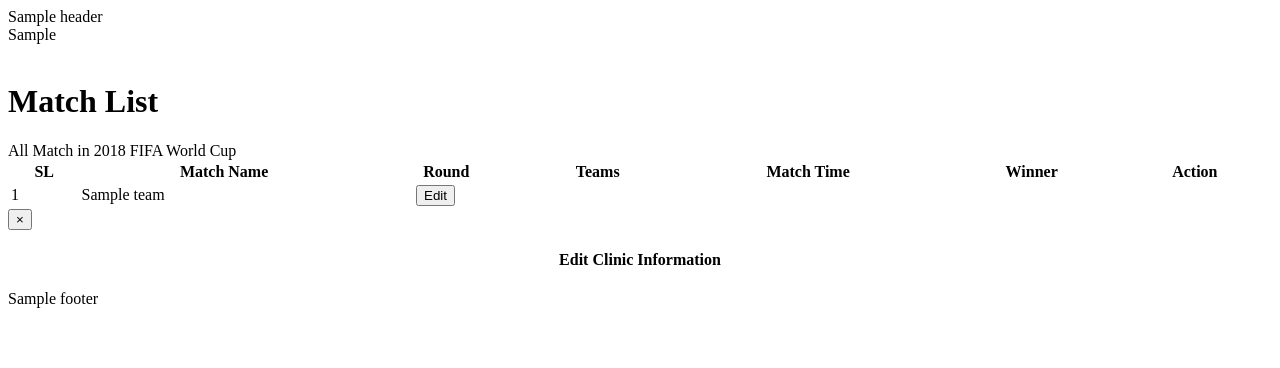
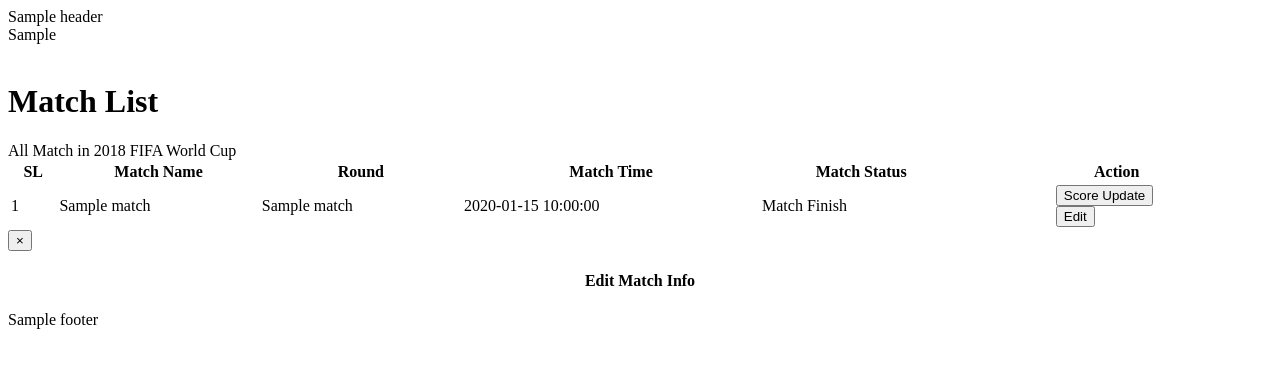
Before and after one commit to ash018/AbecabAdminPanel, a CodeIgniter app: the page made by application/views/fifaadmin/matchList.php in a window 1280 px wide. Shown: the top 368 px of the page. Run offline with CodeIgniter, Linux system fonts and the light colour scheme; tables that the repository leaves empty hold one stand-in row (values such as "Sample post"); the template is opened without the code that fills it: most values are stand-ins (such as "Sample title", 1, 10 or a date in 2020).

Commit message:
Add new Module for making Match

```diff
--- a/application/models/FifaAdminModel.php
+++ b/application/models/FifaAdminModel.php
@@ -28,7 +28,10 @@ class FifaAdminModel extends CI_Model {
         return $result;
     }
     function all_match(){
-
+        $sql = "SELECT a.ID as MatchID, a.Name as MatchName, a.MatchTime as MatchTime, a.MatchPartyIDWinner as WinningTeam, b.Name as RoundName FROM Match a, RoundTable b WHERE a.RoundTableID = b.ID;";
+        $query = $this->db->query($sql);
+        $result = $query->result_array();
+        return $result;
     }
 
     function save_match($matchName, $roundTable, $matchTime){
--- a/application/views/fifaadmin/matchList.php
+++ b/application/views/fifaadmin/matchList.php
@@ -62,23 +62,29 @@
                                             <th>SL</th>
                                             <th>Match Name</th>
                                             <th>Round</th>
-                                            <th>Teams</th>
                                             <th>Match Time</th>
-                                            <th>Winner</th>
+                                            <th>Match Status</th>
                                             <th colspan="2" style="text-align:center">Action</th>
                                         </tr>
                                     </thead>
                                     <tbody>
-                                        <?php $x = 1;
-                                        foreach ($allTeam as $row) {
+                                        <?php $x = 1;// MatchID,MatchName, MatchTime, WinningTeam,  RoundName
+                                        foreach ($allMatch as $row) {
                                                 ?>
 
                                                 <tr>
                                                     <td><?php echo $x; ?> </td>
-                                                    <td><?php echo $row['Name']; ?></td>
+                                                    <td><?php echo $row['MatchName']; ?></td>
+                                                    <td><?php echo $row['RoundName']; ?></td>
+                                                    <td><?php echo $row['MatchTime']; ?></td>
+                                                    <td><?php if($row['WinningTeam'] != ''){ echo 'Match Finish';} else {echo 'Pending';} ?></td>
                                                     <td>
-                                                        <button id="<?php echo $row['ID']; ?>" class="btn btn-info btn-adn  editClinicGetData" style="margin-left: 30%" data-toggle="modal"
-                                                                data-target="#myModal" data-node="<?php echo $row['ID']; ?>">Edit
+                                                        <button id="<?php echo $row['MatchID']; ?>" class="btn btn-info btn-adn  editClinicGetData" style="margin-left: 30%" data-toggle="modal"
+                                                                data-target="#myModal" data-node="<?php echo $row['MatchID']; ?>">Score Update
+                                                        </button>
+
+                                                        <button id="<?php echo $row['MatchID']; ?>" class="btn btn-info btn-adn  editClinicGetData" style="margin-left: 30%" data-toggle="modal"
+                                                                data-target="#myModal" data-node="<?php echo $row['MatchID']; ?>">Edit
                                                         </button>
                                                     </td>
 
@@ -94,7 +100,7 @@
                                         <div class="modal-content">
                                             <div class="modal-header">
                                                 <button type="button" class="close" data-dismiss="modal">&times;</button>
-                                                <h4 class="modal-title" style="text-align: center">Edit Clinic Information</h4>
+                                                <h4 class="modal-title" style="text-align: center">Edit Match Info</h4>
                                             </div>
                                             <div id="editClinicModuleData" class="modal-body">
 
```
Also changed, not shown: application/controllers/fifaadmin.php (+18 -6 lines).
